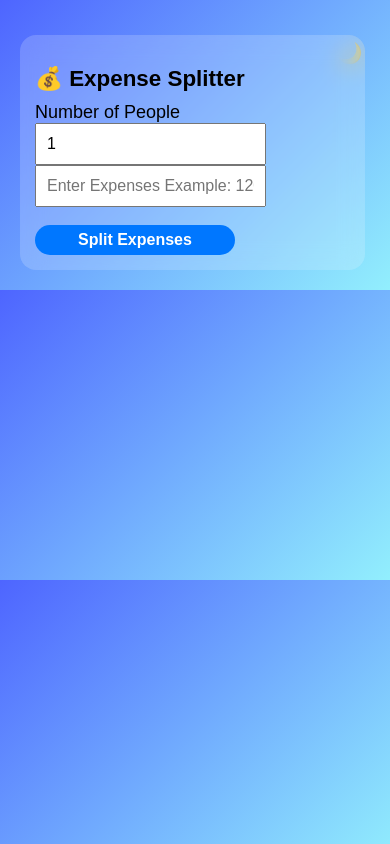
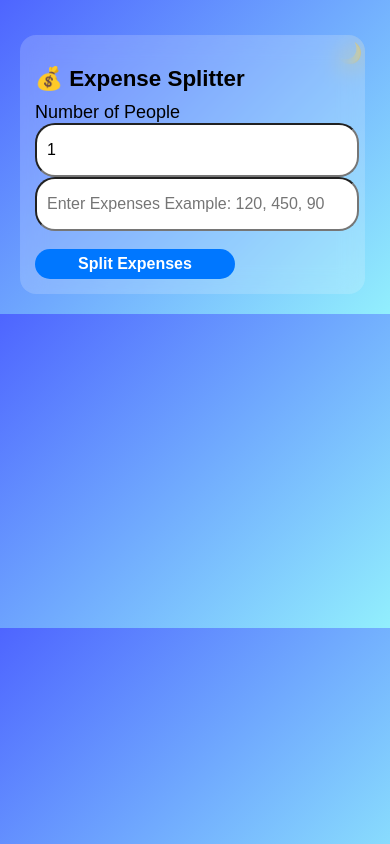
Before and after one commit to adityagitty23/AI-Travel-Planner, a React (Create React App) app in the folder frontend/: page /expenses in a window 390 px wide. Built offline with nearby package versions, Linux system fonts and the light colour scheme.

Commit message:
Update ExpenseSplitter.css

```diff
--- a/frontend/src/pages/ExpenseSplitter.css
+++ b/frontend/src/pages/ExpenseSplitter.css
@@ -87,6 +87,9 @@ button:hover {
 
   input {
     font-size: 1rem;
+    width : 300px;
+    height: 30px;
+    border-radius : 20px;
     padding: 10px;
   }
 
```
